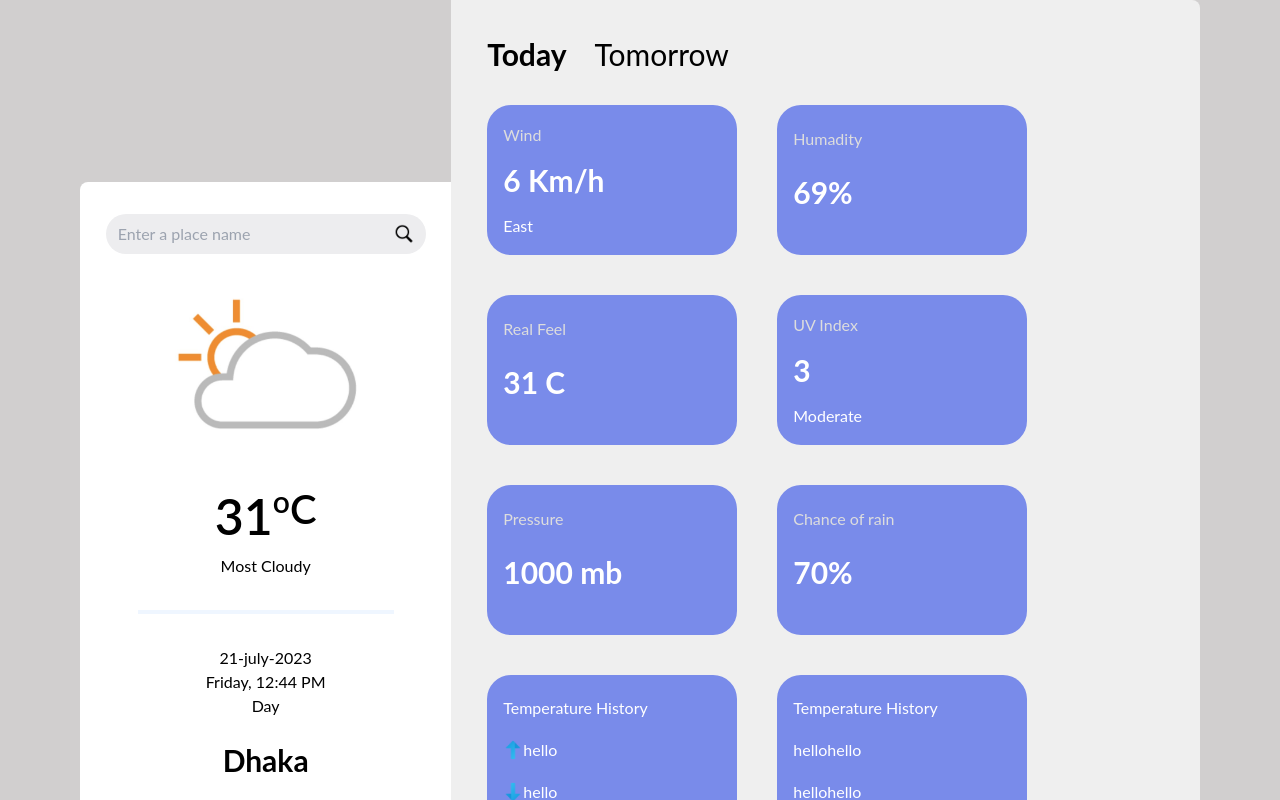
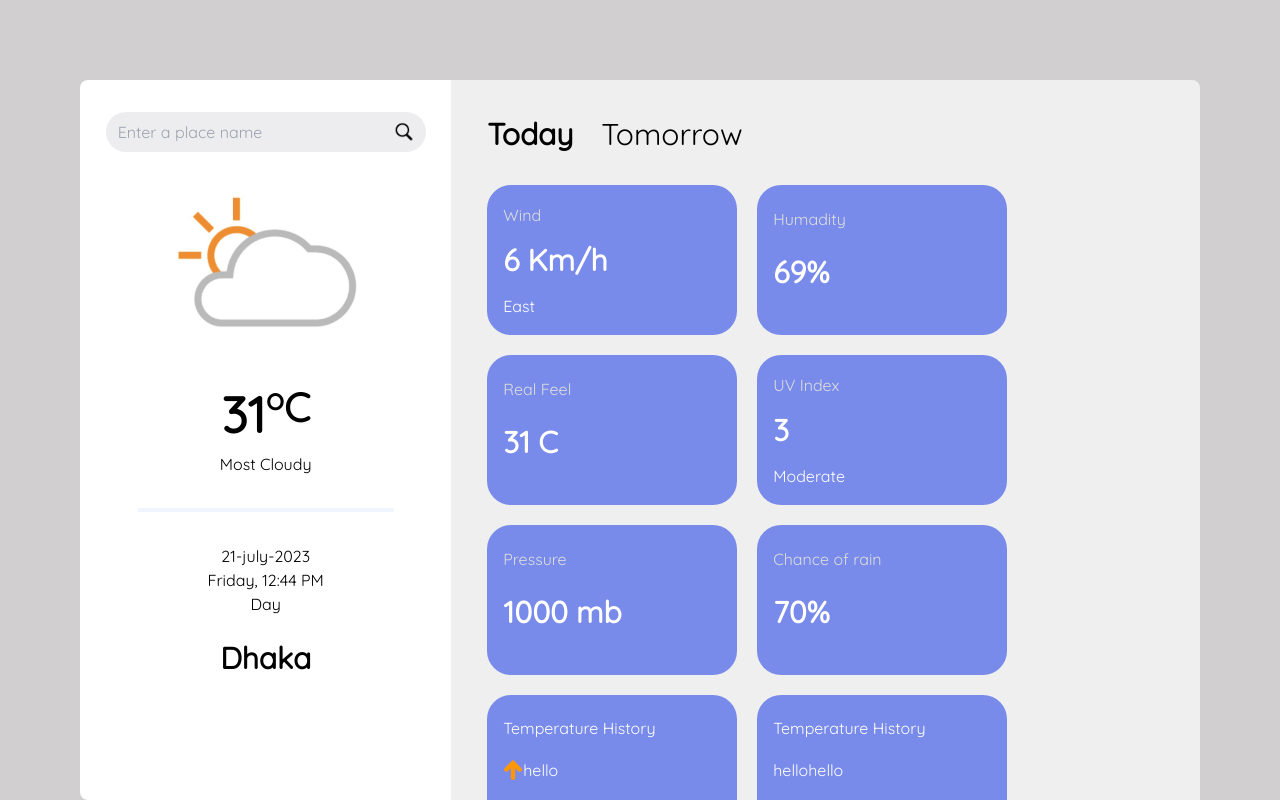
Before and after one commit to tanvir5230/demo-project-dilgite, a React (Vite) app: page / in a window 1280 px wide. Shown: the top 800 px of the page. Built offline with nearby package versions, Linux system fonts and the light colour scheme.

Commit message:
template is added.

```diff
--- a/package.json
+++ b/package.json
@@ -7,7 +7,8 @@
     "dev": "vite",
     "build": "tsc && vite build",
     "lint": "eslint . --ext ts,tsx --report-unused-disable-directives --max-warnings 0",
-    "preview": "vite preview"
+    "preview": "vite preview",
+    "host": "vite --host"
   },
   "dependencies": {
     "react": "^18.2.0",
--- a/src/App.tsx
+++ b/src/App.tsx
@@ -1,41 +1,9 @@
 import React from "react";
 import "./index.css";
-import SearchBar from "./components/molecules/SearchBar/SearchBar";
-import WeatherSummaryWithIcon from "./components/molecules/WeatherSummaryWithIcon/WeatherSummaryWithIcon";
-import DateTimeInforMolecule from "./components/molecules/DateTimeInfoMolecule/DateTimeInforMolecule";
-import TabNames from "./components/molecules/TabNames/TabNames";
-import WeatherTabToday from "./components/molecules/WeatherTabToday/WeatherTabToday";
-import Footer from "./components/molecules/Footer/Footer";
+import Homepage from "./components/pages/Homepage/Homepage";
 
 const App: React.FC = () => {
-  return (
-    <div
-      className="lg:flex justify-center md:items-start"
-      style={{
-        minHeight: "100vh",
-        alignItems: "center",
-        backgroundColor: "#d1cfcf",
-        fontFamily: "'Lato', 'sans-serif'",
-      }}
-    >
-      <div
-        className="lg:w-2/6 md:w-1/2 sm:w-full pt-8 bg-white rounded-tl-lg rounded-bl-lg lg:ml-20 mx-auto min-h-full"
-        style={{ height: "720px" }}
-      >
-        <SearchBar />
-        <WeatherSummaryWithIcon />
-        <DateTimeInforMolecule />
-      </div>
-      <div
-        className="lg:w-4/6 md:w-1/2 sm:w-ful mx-auto lg:mr-20 rounded-tr-lg rounded-br-lg p-6 text-white"
-        style={{ minHeight: "720px", backgroundColor: "#efefef" }}
-      >
-        <TabNames />
-        <WeatherTabToday />
-        <Footer />
-      </div>
-    </div>
-  );
+  return <Homepage />;
 };
 
 export default App;
--- a/src/components/molecules/WeatherTabToday/WeatherTabToday.tsx
+++ b/src/components/molecules/WeatherTabToday/WeatherTabToday.tsx
@@ -1,4 +1,3 @@
-import React from "react";
 import WeatherInfoDivType1 from "../WeatherInfoDiv/WeatherInfoDivType1";
 import WeatherInfoDivType2 from "../WeatherInfoDiv/WeatherInfoDivType2";
 import WeatherInforDivType3 from "../WeatherInfoDiv/WeatherInforDivType3";
@@ -13,7 +12,7 @@ const WeatherTabToday = () => {
     { weatherParameter: "Chance of rain", value: "70%", secondValue: "" },
   ];
   return (
-    <div className="flex justify-center md:justify-start flex-wrap px-3 py-5 gap-10">
+    <div className="flex justify-center md:justify-start flex-wrap px-3 py-5 gap-5">
       {weatherData.map((item, i) => {
         return <WeatherInfoDivType1 data={item} key={i} />;
       })}
--- /dev/null
+++ b/src/components/organisms/HomepageLeft/HomepageLeft.tsx
@@ -0,0 +1,18 @@
+import SearchBar from "../../molecules/SearchBar/SearchBar";
+import WeatherSummaryWithIcon from "../../molecules/WeatherSummaryWithIcon/WeatherSummaryWithIcon";
+import DateTimeInforMolecule from "../../molecules/DateTimeInfoMolecule/DateTimeInforMolecule";
+
+const HomepageLeft = () => {
+  return (
+    <div
+      className="lg:w-2/6 md:w-1/2 sm:w-full pt-8 bg-white rounded-tl-lg rounded-bl-lg lg:ml-20 mx-auto xl:mt-20 min-h-full"
+      style={{ height: "720px" }}
+    >
+      <SearchBar />
+      <WeatherSummaryWithIcon />
+      <DateTimeInforMolecule />
+    </div>
+  );
+};
+
+export default HomepageLeft;
--- /dev/null
+++ b/src/components/organisms/HomepageRight/HomepageRight.tsx
@@ -0,0 +1,18 @@
+import TabNames from "../../molecules/TabNames/TabNames";
+import WeatherTabToday from "../../molecules/WeatherTabToday/WeatherTabToday";
+import Footer from "../../molecules/Footer/Footer";
+
+const HomepageRight = () => {
+  return (
+    <div
+      className="lg:w-4/6 md:w-1/2 sm:w-ful mx-auto lg:mr-20 xl:mt-20 rounded-tr-lg rounded-br-lg p-6 text-white"
+      style={{ minHeight: "720px", backgroundColor: "#efefef" }}
+    >
+      <TabNames />
+      <WeatherTabToday />
+      <Footer />
+    </div>
+  );
+};
+
+export default HomepageRight;
--- a/src/components/pages/Homepage/Homepage.tsx
+++ b/src/components/pages/Homepage/Homepage.tsx
@@ -0,0 +1,7 @@
+import HomepageTemplate from "../../template/HomepageTemplate/HomepageTemplate";
+
+const Homepage = () => {
+  return <HomepageTemplate />;
+};
+
+export default Homepage;
--- /dev/null
+++ b/src/components/template/HomepageTemplate/HomepageTemplate.tsx
@@ -0,0 +1,20 @@
+import HomepageLeft from "../../organisms/HomepageLeft/HomepageLeft";
+import HomepageRight from "../../organisms/HomepageRight/HomepageRight";
+
+const HomepageTemplate = () => {
+  return (
+    <div
+      className="lg:flex justify-center md:items-start xxl:items-center"
+      style={{
+        minHeight: "100vh",
+        backgroundColor: "#d1cfcf",
+        fontFamily: "'Quicksand', 'sans-serif'",
+      }}
+    >
+      <HomepageLeft />
+      <HomepageRight />
+    </div>
+  );
+};
+
+export default HomepageTemplate;
--- a/src/index.css
+++ b/src/index.css
@@ -1,6 +1,6 @@
+@import url("https://fonts.googleapis.com/css2?family=Lato&family=Quicksand&display=swap");
+
 /* Tailwind directives */
 @tailwind base;
 @tailwind components;
 @tailwind utilities;
-
-@import url("https://fonts.googleapis.com/css2?family=Lato&family=Quicksand&display=swap");
```
Also changed, not shown: src/assets/right-arrow.png, src/components/organisms/HomepageLeft/HomepageLeft.jsx (deleted), src/components/organisms/HomepageRight/HomepageRight.jsx (deleted), src/components/templates/HomePageTemplate/HomepageTemplate.tsx (deleted).
